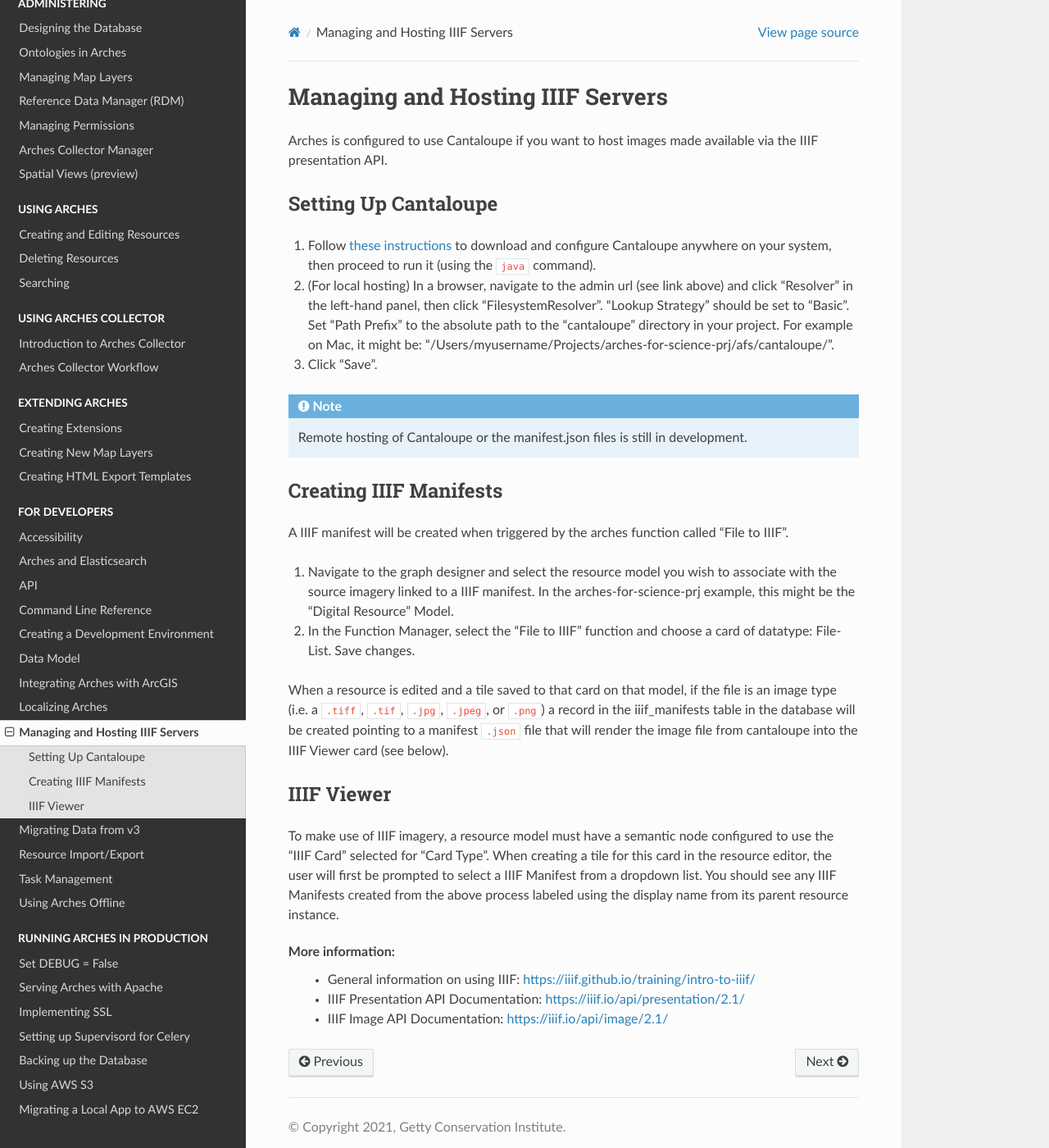
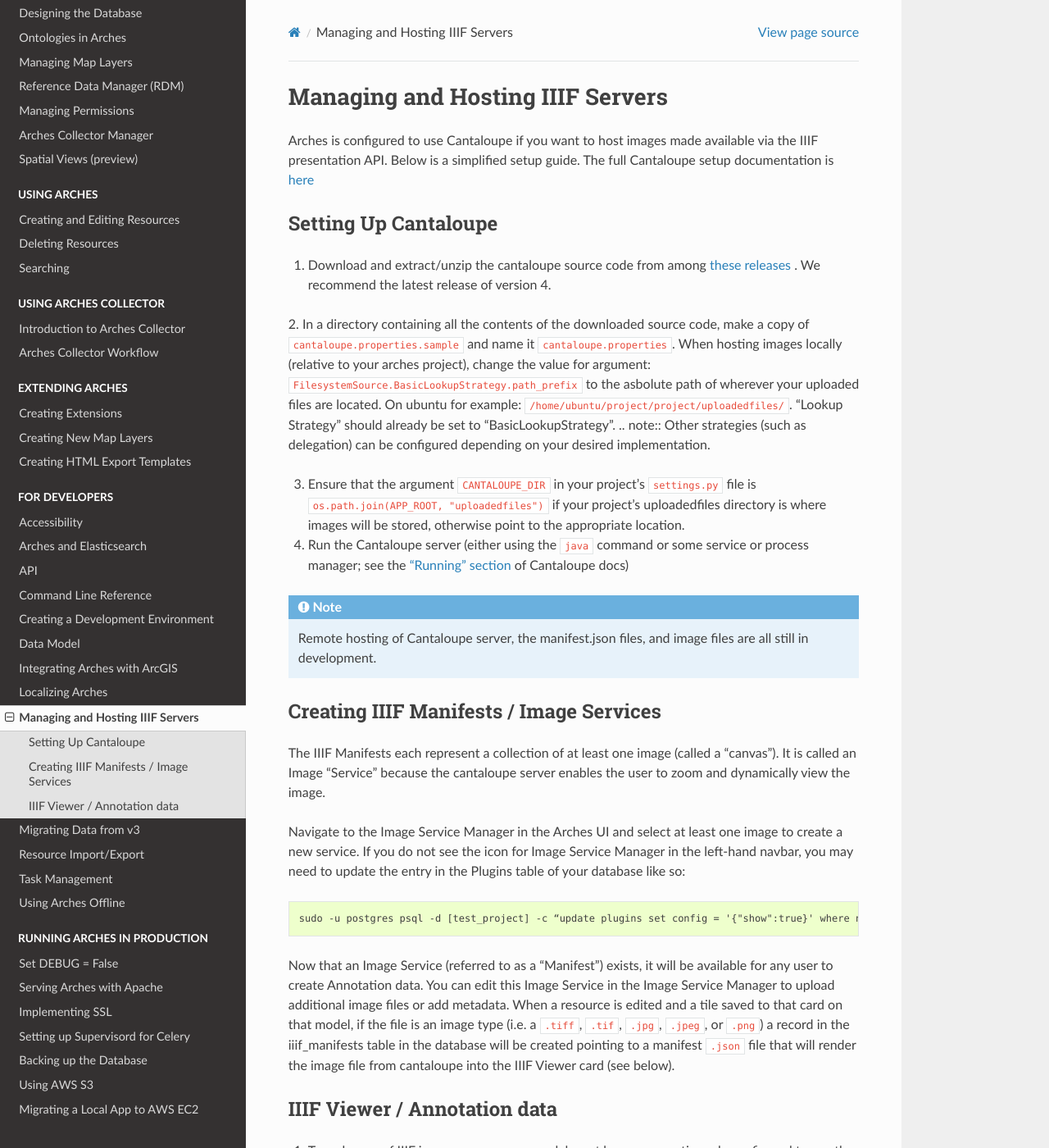
Before and after one commit to archesproject/arches-docs, a Sphinx documentation site: the page built from docs/managing-and-hosting-iiif.txt, in a window 1280 px wide and 1400 px high. Shown: the whole window at 82% size. Built offline with Sphinx 7.4.7 and the Read the Docs theme 2.0.0, drawn with Linux system fonts in a browser that asks for light colours; some of the changed text lies outside the part shown.

Commit message:
updates IIIF/Cantaloupe setup for backend and frontend, re #280

```diff
--- a/docs/managing-and-hosting-iiif.txt
+++ b/docs/managing-and-hosting-iiif.txt
@@ -4,38 +4,49 @@
 Managing and Hosting IIIF Servers
 #################################
 
-Arches is configured to use Cantaloupe if you want to host images made available via the IIIF presentation API.
+Arches is configured to use Cantaloupe if you want to host images made available via the IIIF presentation API. Below is a simplified setup guide. The full Cantaloupe setup documentation is `here <https://cantaloupe-project.github.io/manual/4.1/getting-started.html>`_
 
 Setting Up Cantaloupe
 =====================
 
-1. Follow `these instructions <https://iiif.github.io/training/intro-to-iiif/INSTALLING_CANTALOUPE.html>`_ to download and configure Cantaloupe anywhere on your system, then proceed to run it (using the ``java`` command).
+1. Download and extract/unzip the cantaloupe source code from among `these releases <https://github.com/cantaloupe-project/cantaloupe/releases>`_ . We recommend the latest release of version 4.
 
-2. (For local hosting) In a browser, navigate to the admin url (see link above) and click "Resolver" in the left-hand panel, then click "FilesystemResolver". "Lookup Strategy" should be set to "Basic". Set "Path Prefix" to the absolute path to the "cantaloupe" directory in your project. For example on Mac, it might be: "/Users/myusername/Projects/arches-for-science-prj/afs/cantaloupe/".
+2. In a directory containing all the contents of the downloaded source code, make a copy of ``cantaloupe.properties.sample`` and name it ``cantaloupe.properties``. When hosting images locally (relative to your arches project), change the value for argument: ``FilesystemSource.BasicLookupStrategy.path_prefix`` to the asbolute path of wherever your uploaded files are located. On ubuntu for example: ``/home/ubuntu/project/project/uploadedfiles/``. "Lookup Strategy" should already be set to "BasicLookupStrategy".
+.. note:: Other strategies (such as delegation) can be configured depending on your desired implementation.
 
-3. Click "Save".
+3. Ensure that the argument ``CANTALOUPE_DIR`` in your project's ``settings.py`` file is ``os.path.join(APP_ROOT, "uploadedfiles")`` if your project's uploadedfiles directory is where images will be stored, otherwise point to the appropriate location.
 
-.. note:: Remote hosting of Cantaloupe or the manifest.json files is still in development.
+4. Run the Cantaloupe server (either using the ``java`` command or some service or process manager; see the `"Running" section <https://cantaloupe-project.github.io/manual/4.1/getting-started.html#Running>`_ of Cantaloupe docs)
 
-Creating IIIF Manifests
+.. note:: Remote hosting of Cantaloupe server, the manifest.json files, and image files are all still in development.
+
+Creating IIIF Manifests / Image Services
 =======================
 
-A IIIF manifest will be created when triggered by the arches function called "File to IIIF".
+The IIIF Manifests each represent a collection of at least one image (called a "canvas"). It is called an Image "Service" because the cantaloupe server enables the user to zoom and dynamically view the image.
 
-1. Navigate to the graph designer and select the resource model you wish to associate with the source imagery linked to a IIIF manifest. In the arches-for-science-prj example, this might be the "Digital Resource" Model.
+Navigate to the Image Service Manager in the Arches UI and select at least one image to create a new service. If you do not see the icon for Image Service Manager in the left-hand navbar, you may need to update the entry in the Plugins table of your database like so::
 
-2. In the Function Manager, select the "File to IIIF" function and choose a card of datatype: File-List. Save changes.
+    sudo -u postgres psql -d [test_project] -c “update plugins set config = '{"show":true}' where name = 'Image Service Manager';”
 
+Now that an Image Service (referred to as a "Manifest") exists, it will be available for any user to create Annotation data. You can edit this Image Service in the Image Service Manager to upload additional image files or add metadata.
 When a resource is edited and a tile saved to that card on that model, if the file is an image type (i.e. a ``.tiff``, ``.tif``, ``.jpg``, ``.jpeg``, or ``.png``) a record in the iiif_manifests table in the database will be created pointing to a manifest ``.json`` file that will render the image file from cantaloupe into the IIIF Viewer card (see below).
 
 
-IIIF Viewer
+IIIF Viewer / Annotation data
 ===========
 
-To make use of IIIF imagery, a resource model must have a semantic node configured to use the "IIIF Card" selected for "Card Type". When creating a tile for this card in the resource editor, the user will first be prompted to select a IIIF Manifest from a dropdown list. You should see any IIIF Manifests created from the above process labeled using the display name from its parent resource instance.
+1. To make use of IIIF imagery, a resource model must have a semantic node configured to use the "IIIF Card" selected for "Card Type".
+
+2. Inside this card/nodegroup, add a child node and select "annotation" datatype. To include other data along with this annotation, (e.g. text, date, or related resources) create sibling nodes of those datatypes, ensuring they are still the children of the semantic node designated with the "IIIF Card".
+
+3. When creating a tile for this card in the resource editor, the user will first be prompted to select a IIIF Manifest from a dropdown list. You should see any IIIF Manifests created from the above process.
+
+.. note:: A single tile for a IIIF card could contain multiple features (point, line, polygon) as part of the annotation data, but commonly you would also want nodes of other datatypes (for ex: string) grouped into this IIIF card; thus to make multiple tiles with different values on the same resource instance, you need to check "Allow Multiple Values" on the IIIF card in the Card Manager.
 
 
 More information:
- * General information on using IIIF: https://iiif.github.io/training/intro-to-iiif/
+ * General information on using IIIF (Cantaloupe version 3 only, but still useful): https://iiif.github.io/training/intro-to-iiif/
+ * Cantaloupe Documentation: https://cantaloupe-project.github.io/manual/4.1/getting-started.html
  * IIIF Presentation API Documentation: https://iiif.io/api/presentation/2.1/
  * IIIF Image API Documentation: https://iiif.io/api/image/2.1/
```
